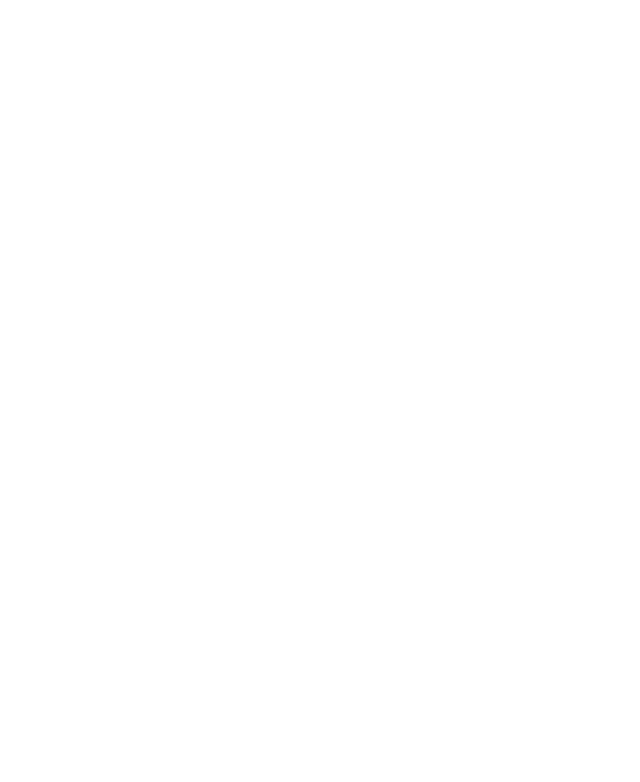
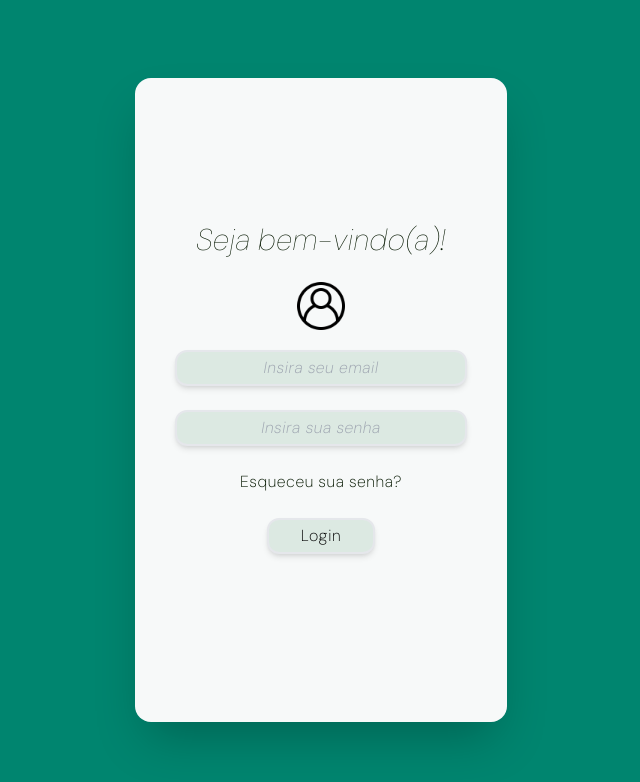
Before and after one commit to LeviOlii/Equilibrium, a React (Vite) app: page /login in a window 1280 px wide. Before the commit this address had no page. Shown: the top 782 px of the page, without its empty margins (319-959 px from the left). Built offline with nearby package versions, Linux system fonts and the light colour scheme.

Commit message:
integrando pag de login

```diff
--- a/index.html
+++ b/index.html
@@ -4,7 +4,7 @@
     <meta charset="UTF-8" />
     <link rel="icon" type="image/svg+xml" href="/vite.svg" />
     <meta name="viewport" content="width=device-width, initial-scale=1.0" />
-    <link href="https://fonts.googleapis.com/css2?family=DM+Sans:wght@400;500;700&display=swap" rel="stylesheet">
+    <link href="https://fonts.googleapis.com/css2?family=DM+Sans:ital,opsz,wght@0,9..40,100..1000;1,9..40,100..1000&display=swap" rel="stylesheet">
 
     <title>Equilibrium</title>
   </head>
--- a/src/App.jsx
+++ b/src/App.jsx
@@ -6,6 +6,7 @@
 //import About from "./pages/About";
 //import Groups from "./pages/Groups";
 //import Testimony from "./pages/Testimony";
+import Login from "./pages/Login.jsx";
 
 
 const App = () => {
@@ -16,6 +17,7 @@
         {/*<Route path="/about" element={<About />} />
         /*<Route path="/groups" element={<Groups />} />
         /*<Route path="/testimony" element={<Testimony />} />*/}
+        <Route path="/login" element={<Login />} />
       </Routes>
     </Router>
   );
--- /dev/null
+++ b/src/components/AccountLogin.jsx
@@ -0,0 +1,33 @@
+import React, { useState } from "react";
+
+const AccountLogin = () => {
+
+  return (
+    <>
+      <body className="bg-desktop-bg h-screen flex items-center justify-center">
+        <div className="loginContainer text-center border-solid border-1 bg-brand-white text-black rounded-2xl font-dmSans font-extralight shadow-2xl">
+
+            <form className="mx-10 my-36" action="action_page.php" method="post">
+                <h1 className="text-gray-headline font-thin text-3xl my-6 italic">Seja bem-vindo(a)!</h1>
+
+                <div className="user_icon w-12 h-12 mx-auto my-5">
+                  <img src="src\assets\icons\user.png" alt="user_icon" />
+                </div>
+
+                <input type="text" placeholder="Insira seu email" name="email" id="email" className="bg-mobile-bg  italic p-1 border-2 border-solid rounded-xl shadow-md px-14 text-center" required/>
+                <br/>
+                <input type="password" placeholder="Insira sua senha" name="psw" className="bg-mobile-bg italic my-6 p-1 border-2 border-solid rounded-xl shadow-md px-14 text-center" required/>
+                <br/>
+                <a className="text-gray-headline" href="_blank">Esqueceu sua senha?</a>
+                <br />
+                <button className="bg-mobile-bg border-2 border-solid rounded-xl shadow-md px-8 my-6 text-center py-1" type="submit">Login</button>
+
+              </form>
+
+        </div>
+      </body>
+    </>
+  );
+};
+
+export default AccountLogin;
--- a/src/components/Header.jsx
+++ b/src/components/Header.jsx
@@ -19,12 +19,17 @@
           <Link to="/about" className="hover:underline">Sobre</Link>
           <Link to="/groups" className="hover:underline">Grupos</Link>
           <Link to="/testimony" className="hover:underline">Depoimentos</Link>
+          <Link to="/login" className="hover:underline">Login</Link>
         </nav>
 
         {/* Botão de Ação para Desktop */}
-        <button className="hidden md:block border-2 border-white px-6 py-2 rounded-full hover:bg-brand-green-hover hover:text-brand-green transition">
-          BUSQUE AJUDA
-        </button>
+        <Link to="/login">
+          <button className="hidden md:block border-2 border-white px-6 py-2 rounded-full hover:bg-brand-green-hover hover:text-brand-green transition"
+          >
+            BUSQUE AJUDA
+          </button>
+        </Link>
+
 
         {/* Botão de Menu para Mobile */}
         <button
--- a/src/pages/Login.jsx
+++ b/src/pages/Login.jsx
@@ -0,0 +1,15 @@
+import React, { useState } from "react";
+import Header from "../components/Header";
+import AccountLogin from "../components/AccountLogin";
+
+const Login = () => {
+
+    return (
+        <>
+            <AccountLogin/>
+        </>
+    );
+
+};
+
+export default Login;
--- a/tailwind.config.js
+++ b/tailwind.config.js
@@ -11,7 +11,8 @@
         'desktop-bg': '#00856F',
         'brand-green-hover': '#00453A',
         'gray-headline': '#061800',
-        'brand-beige': '#FFFAF1'
+        'brand-beige': '#FFFAF1',
+        'brand-white': '#F7F9F9'
       },
     },
   },
```
Also changed, not shown: src/assets/icons/user.png (added).
